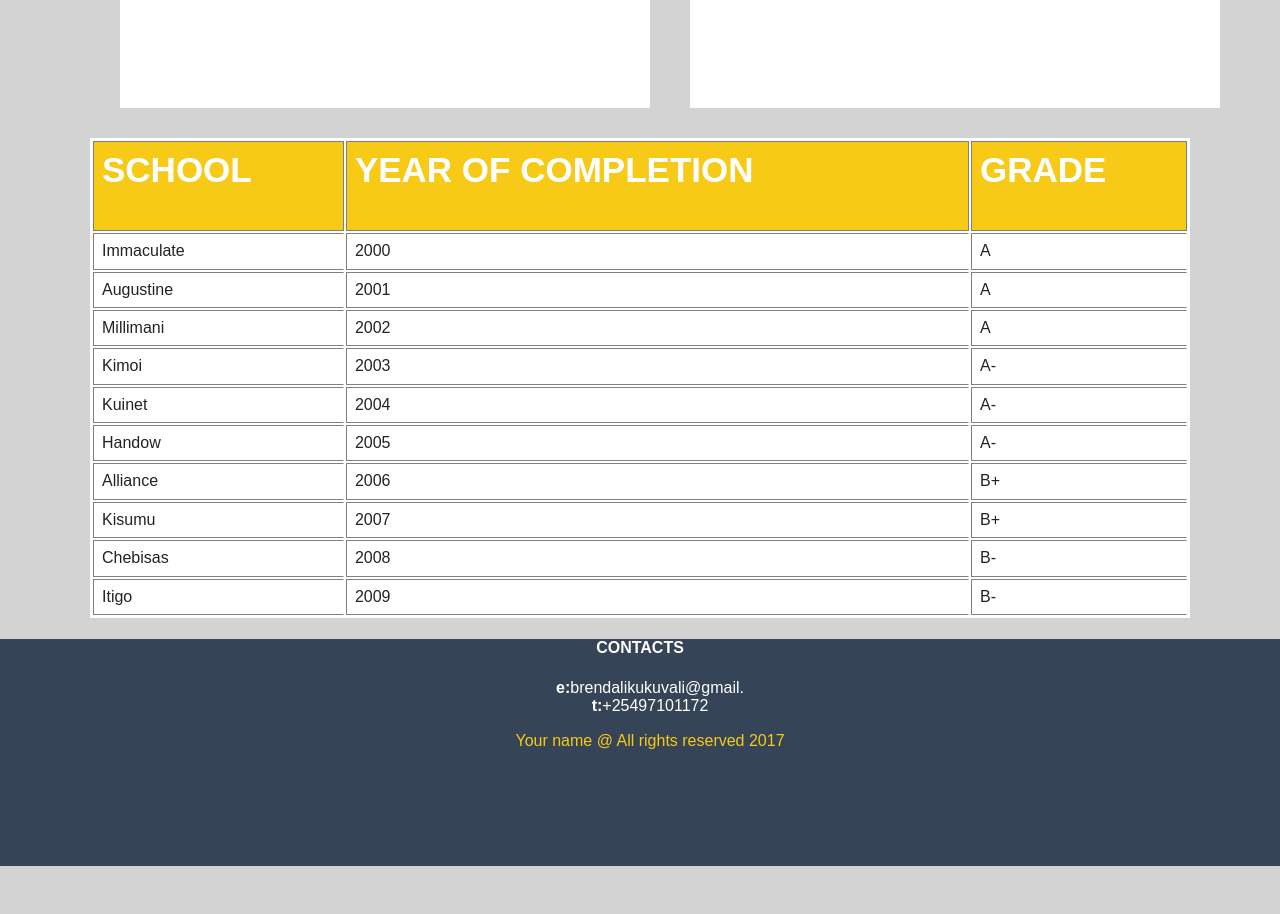
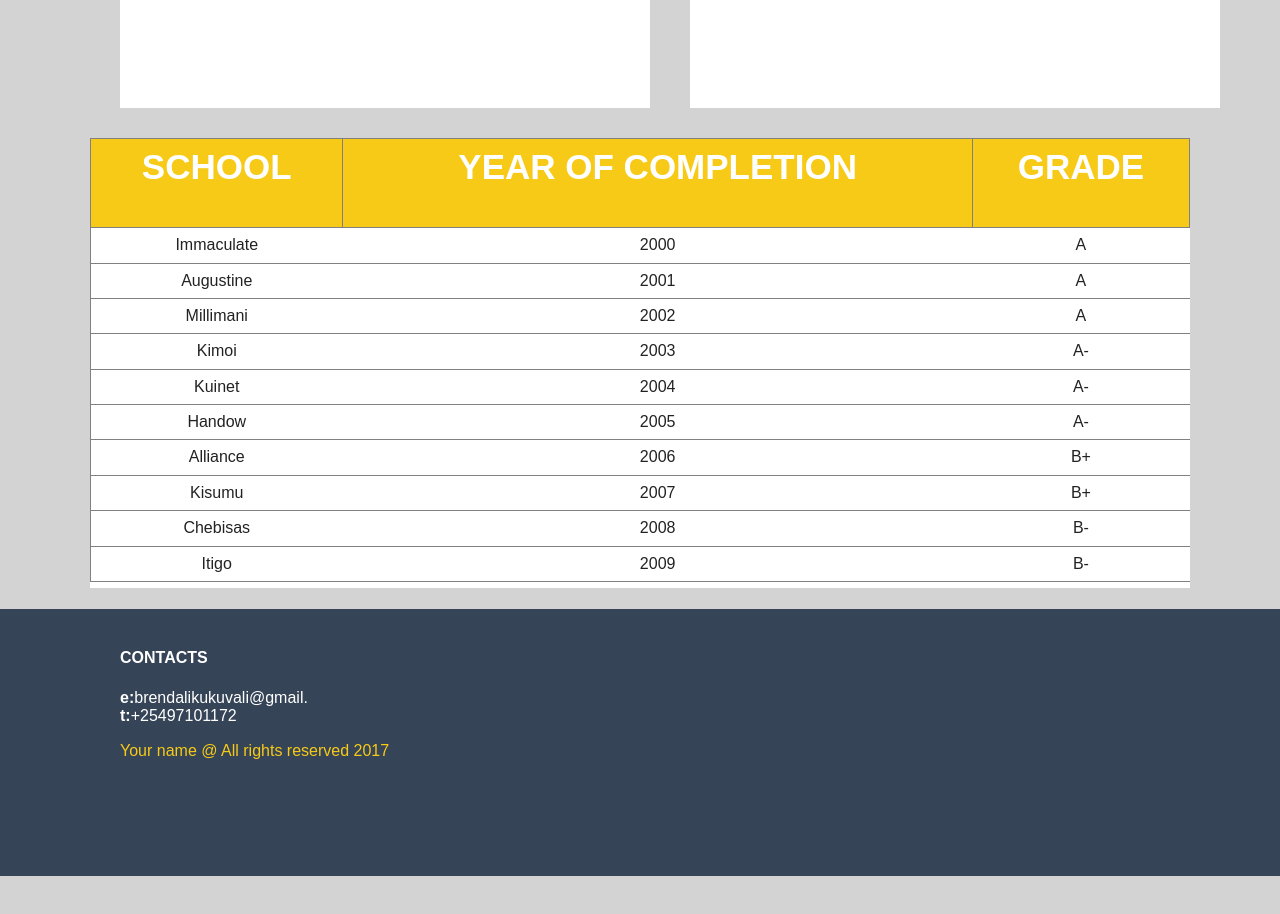
Before and after one commit to Brendalikukuvali/UI-UX-Development, a plain HTML site: page Quiz 10/index.html in a window 1280 px wide. Shown: the part 1520-2434 px from the top of the page. Drawn offline with nearby package versions, Linux system fonts and the light colour scheme.

Commit message:
commit message

```diff
--- a/Quiz 10/css/main.css
+++ b/Quiz 10/css/main.css
@@ -119,15 +119,15 @@ margin-bottom: 300px;
 
 table{
   border:1px solid#fff;
-  border:collapse:collapse;
+  border-collapse: collapse;
   width:100%;
   font-family:arial,san-serif;
-  text-align:left;
+  text-align:center;
 }
 td,th{
   padding:8px;
   border: 1px solid grey;
-  text-align: left;
+  text-align: center;
 
 }
 tr{
@@ -136,9 +136,8 @@ tr{
 th{
   background-color:#F7CA18;
   color:#fff;
-  background-color: #F7CA18;
   padding-bottom: 40px;
-  text-align:left;
+  text-align:center;
   font-size: 35px;
 
 }
@@ -165,7 +164,6 @@ margin-top: -270px;
 .footer {
 	background-color: #354457;
 	color:#fff;
-	text-align: center;
 	padding-top: -50px;
 	padding-bottom: 100px;
 	margin-bottom: 50px;
@@ -174,12 +172,17 @@ margin-top: -270px;
 
 .new {
 	color:#fff;
-	padding-left: 20px;
+	padding-left: 120px;
+
 
 }
 
 .me {
 	color:#F7CA18;
-	padding-left: 20px;
+	padding-left: 120px;
 
 }
+h4{
+	padding-top: 40px;
+	padding-left: 120px;
+}
```
